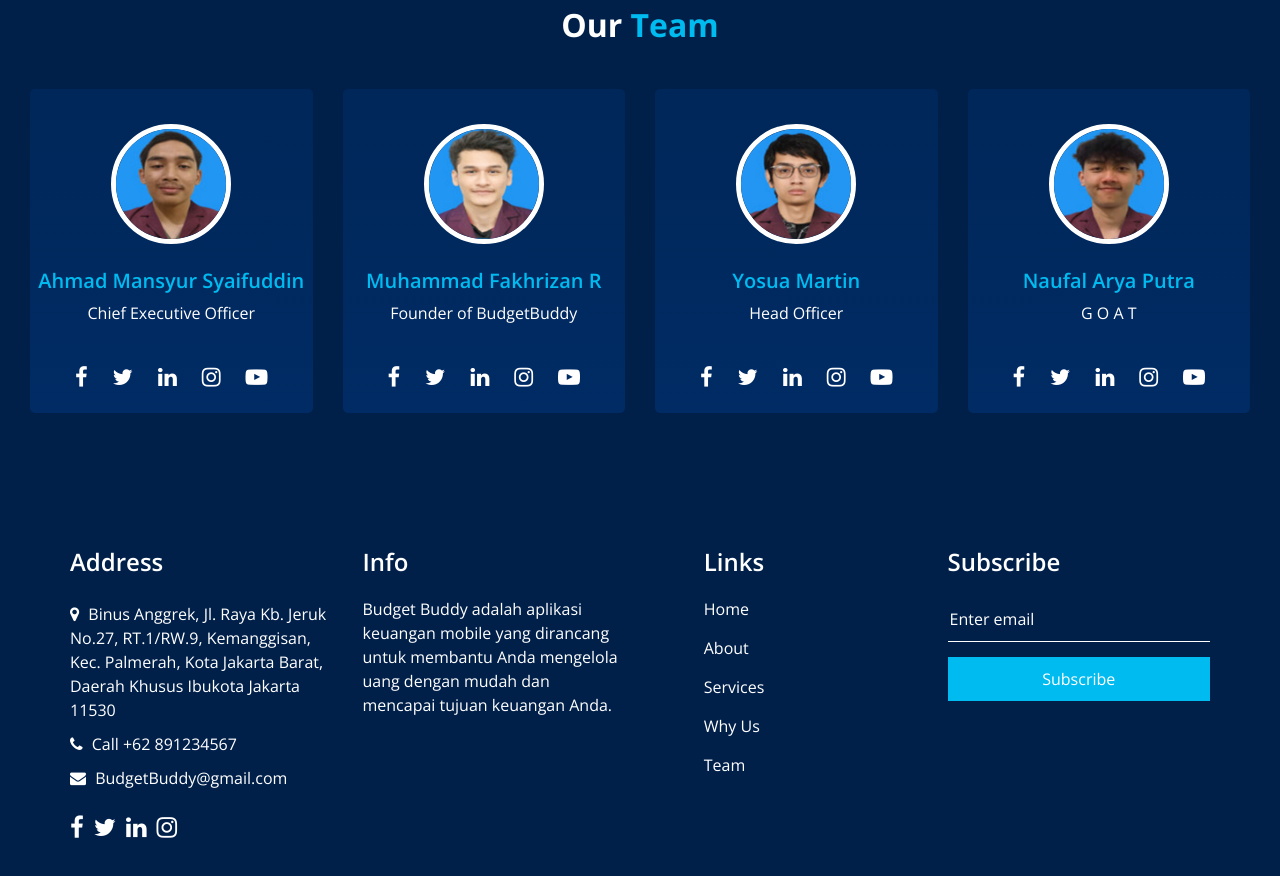
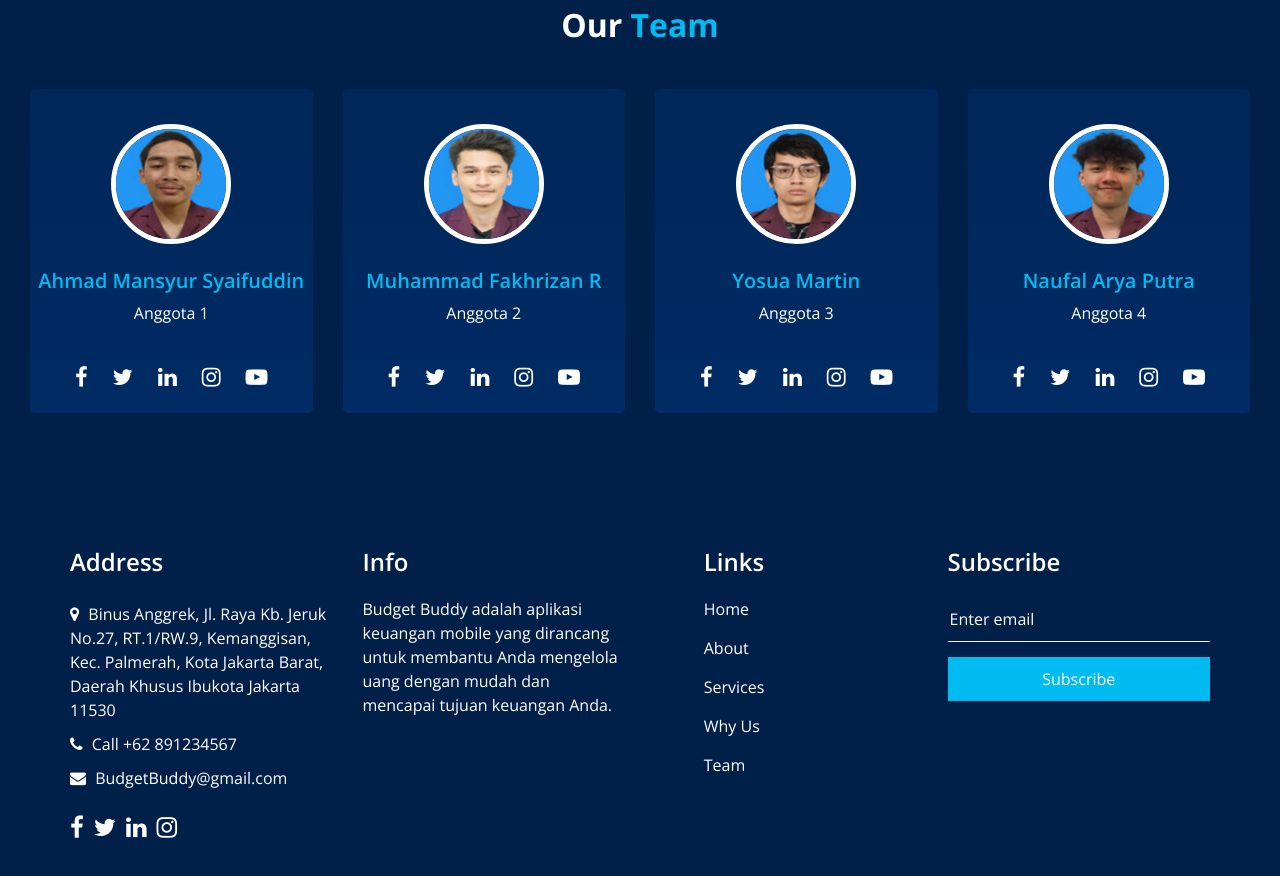
Before and after one commit to Naufalaryaaa/BudgetBuddy-beta, a plain HTML site: page BudgetBuddy/index.html in a window 1280 px wide. Shown: the part 3510-4386 px from the top of the page. Drawn offline with nearby package versions, Linux system fonts and the light colour scheme; some packages are replaced by stand-ins of ours; a script that the page names is missing.

Commit message:
Benerin becandaan

```diff
--- a/BudgetBuddy/index.html
+++ b/BudgetBuddy/index.html
@@ -321,7 +321,7 @@
                 </div>
                 <div class="detail-box">
                   <h5>Ahmad Mansyur Syaifuddin</h5>
-                  <p>Chief Executive Officer</p>
+                  <p>Anggota 1</p>
                 </div>
                 <div class="social_box">
                   <a href="#">
@@ -349,7 +349,7 @@
                 </div>
                 <div class="detail-box">
                   <h5>Muhammad Fakhrizan R</h5>
-                  <p>Founder of BudgetBuddy</p>
+                  <p>Anggota 2</p>
                 </div>
                 <div class="social_box">
                   <a href="#">
@@ -377,7 +377,7 @@
                 </div>
                 <div class="detail-box">
                   <h5>Yosua Martin</h5>
-                  <p>Head Officer</p>
+                  <p>Anggota 3</p>
                 </div>
                 <div class="social_box">
                   <a href="#">
@@ -405,7 +405,7 @@
                 </div>
                 <div class="detail-box">
                   <h5>Naufal Arya Putra</h5>
-                  <p>G O A T</p>
+                  <p>Anggota 4</p>
                 </div>
                 <div class="social_box">
                   <a href="#">
```
Also changed, not shown: BudgetBuddy/team.html (+4 -4 lines).
